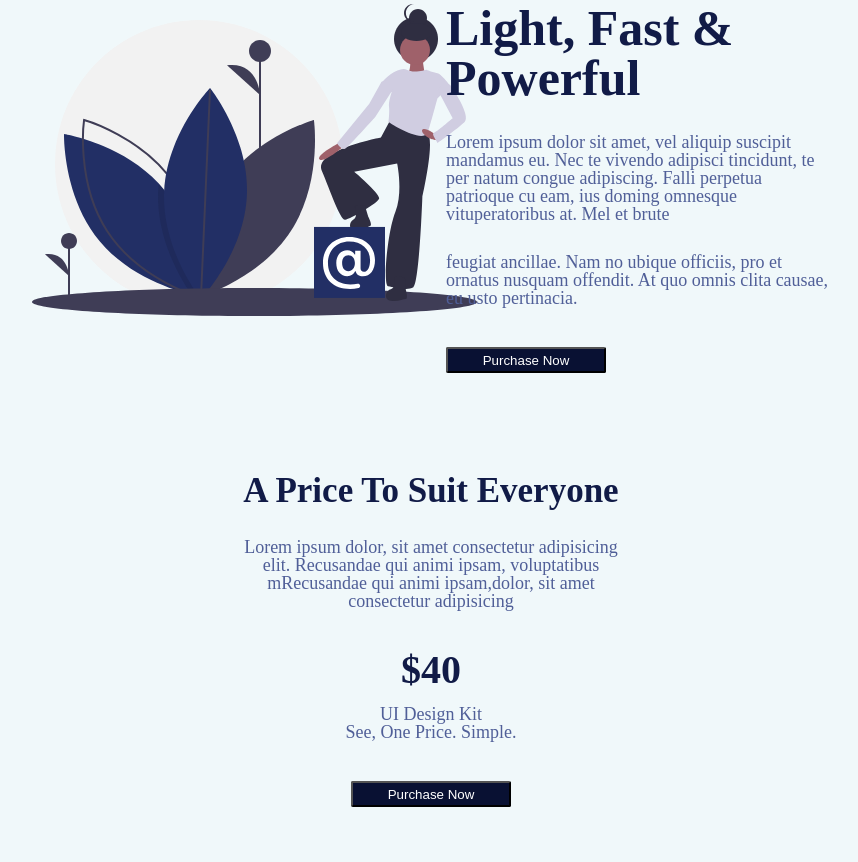
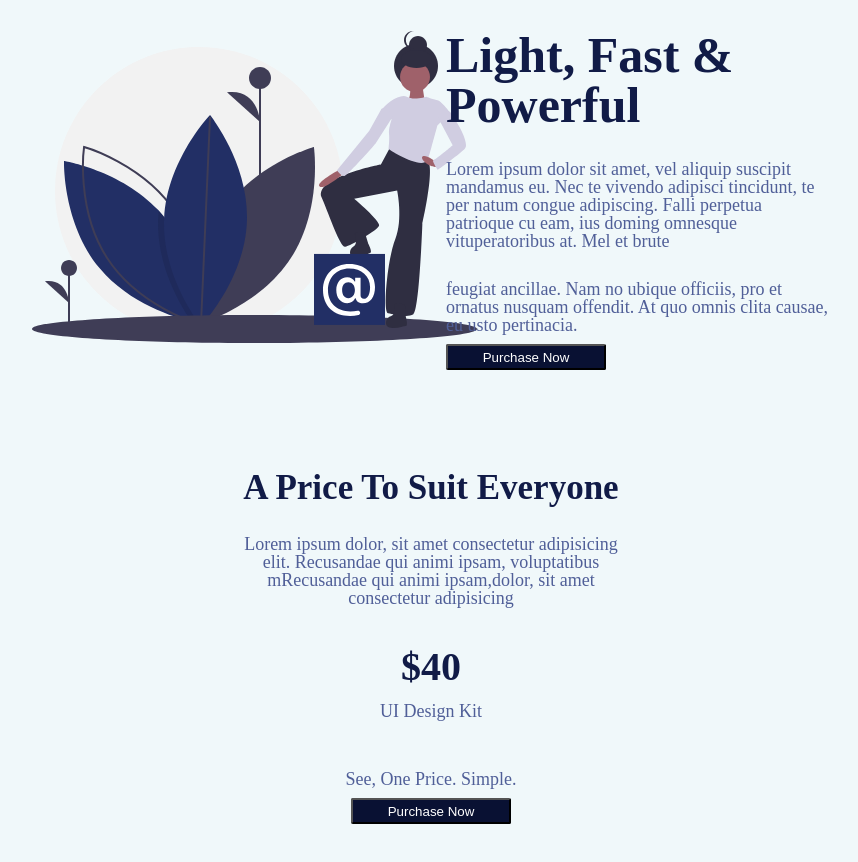
Before and after one commit to timdodd73/Landie, a website built with Parcel: page src/index.html in a window 1280 px wide. Shown: the part 2648-3510 px from the top of the page, without its empty margins (209-1067 px from the left). Built offline with nearby package versions, Linux system fonts and the light colour scheme.

Commit message:
purchase section complete

```diff
--- a/src/styles.scss
+++ b/src/styles.scss
@@ -93,7 +93,7 @@ ul {
 .paragraph-1-1 {
     text-align: left;
 }
-.purchase-1, .purchase-now {
+.purchase-1 {
     background-color: $blue900;
     color: white;
     border-radius: 2px;
@@ -175,6 +175,7 @@ ul {
     font-size: 50px;
     font-weight: 600;
     padding-bottom: 30px;
+    padding-top: 30px;
 }
 .paragraph-3 {
     padding-bottom: 30px;
@@ -200,6 +201,7 @@ ul {
     font-size: 50px;
     font-weight: 600;
     padding-bottom: 30px;
+    padding-top: 100px
 }
 .paragraph-4 {
     padding-bottom: 30px;
@@ -250,3 +252,14 @@ ul {
     font-size: 40px;
     font-weight: 600;
 }
+.purchase-now {
+        background-color: $blue900;
+        color: white;
+        border-radius: 2px;
+        width: 160px;
+        height: 26px;
+        margin-top: 10px;
+}
+.design-kit {
+    padding-bottom: 50px;
+}
```
